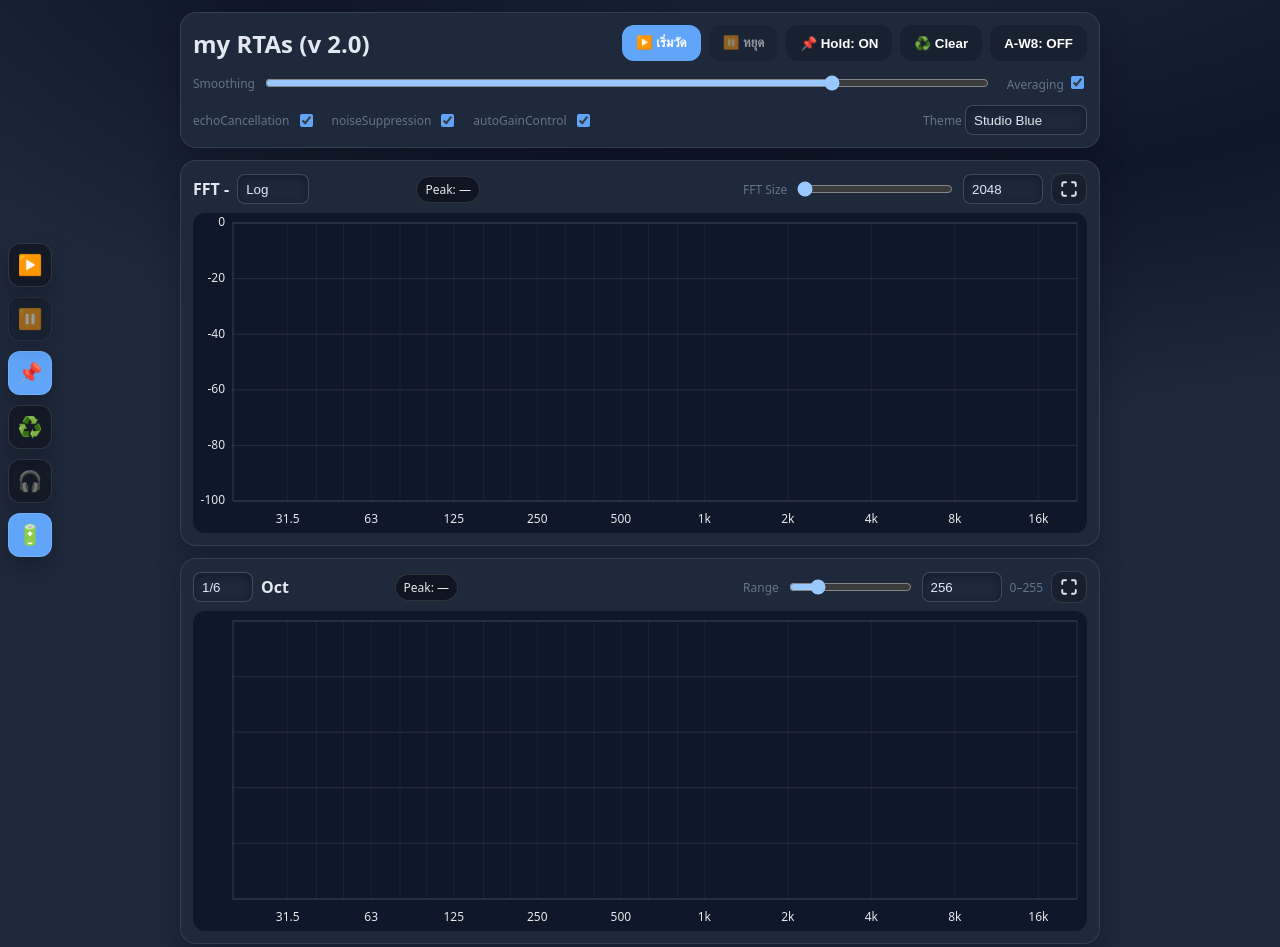
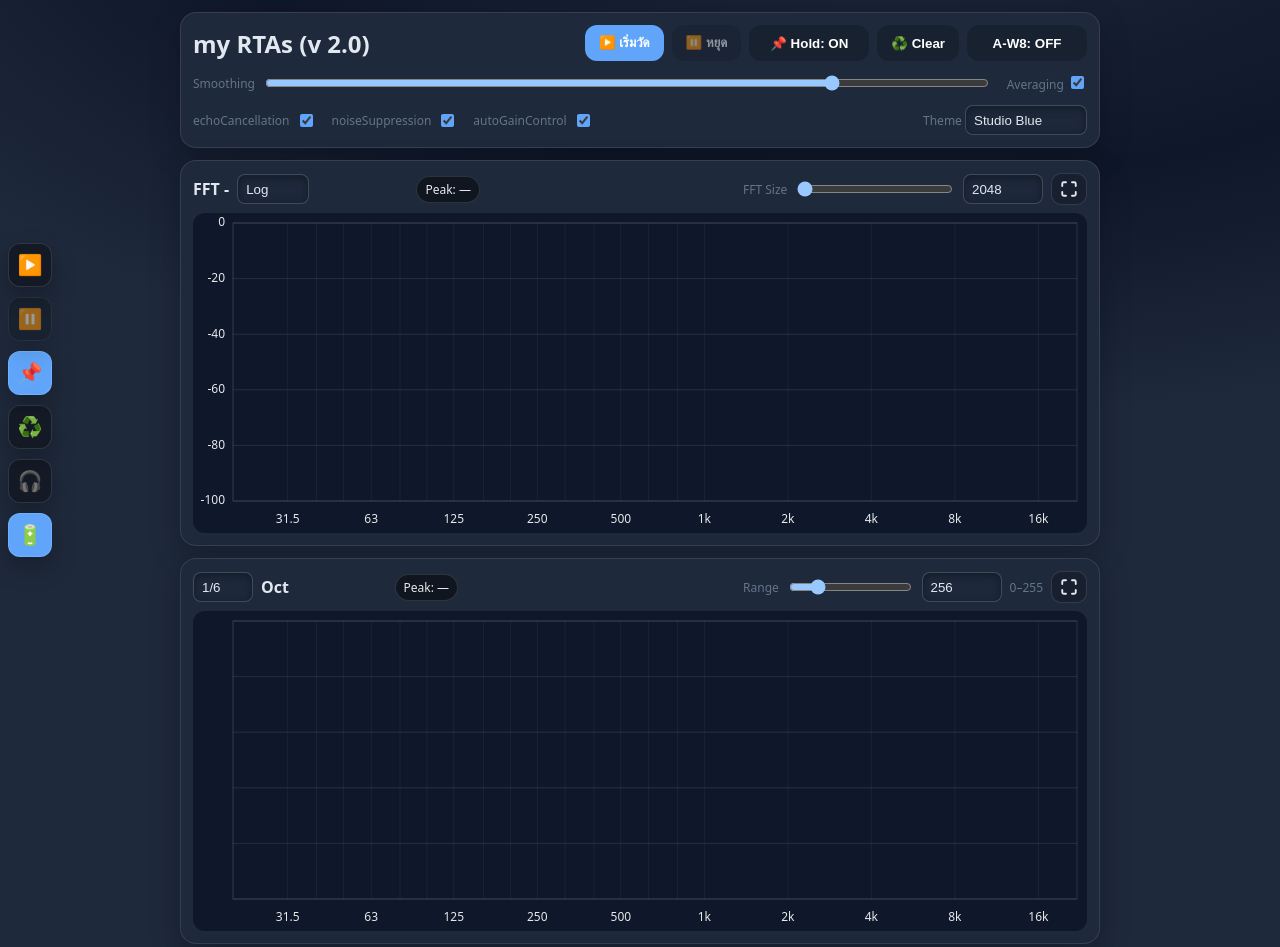
Before and after one commit to inveztar/EQ, a plain HTML site: page index.html in a window 1280 px wide. Shown: the top 947 px of the page. Drawn offline with Linux system fonts and the light colour scheme.

Commit message:
Update index.html

```diff
--- a/index.html
+++ b/index.html
@@ -269,6 +269,13 @@
     button:disabled{opacity:.5;cursor:not-allowed;}
     button.secondary{background:rgba(0,0,0,.2);} button.ghost{background:rgba(0,0,0,.2);}
     label{font-size:12px;color:var(--muted)}
+
+    /* --- FIX for button shifting --- */
+    .main-controls button.ghost {
+      min-width: 120px; /* Set a minimum width */
+      text-align: center; /* Ensure text is centered */
+    }
+
 
     /* ===== Themed SELECT (ทุกดรอปดาวน์) ===== */
     select, input[type=number]{
```
